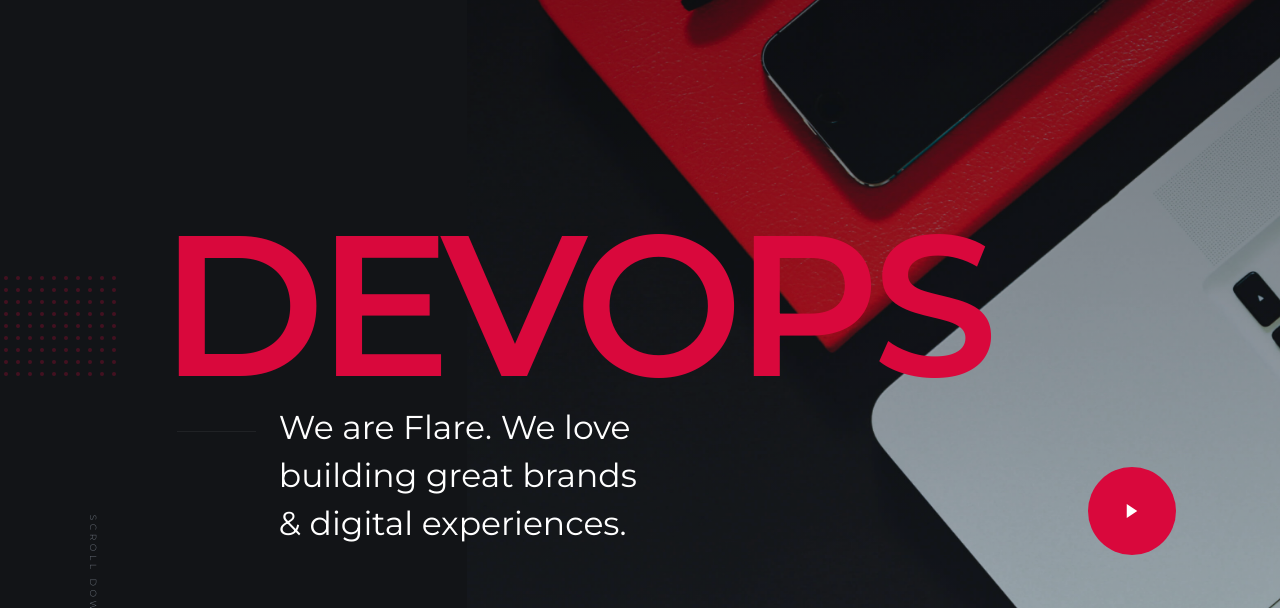
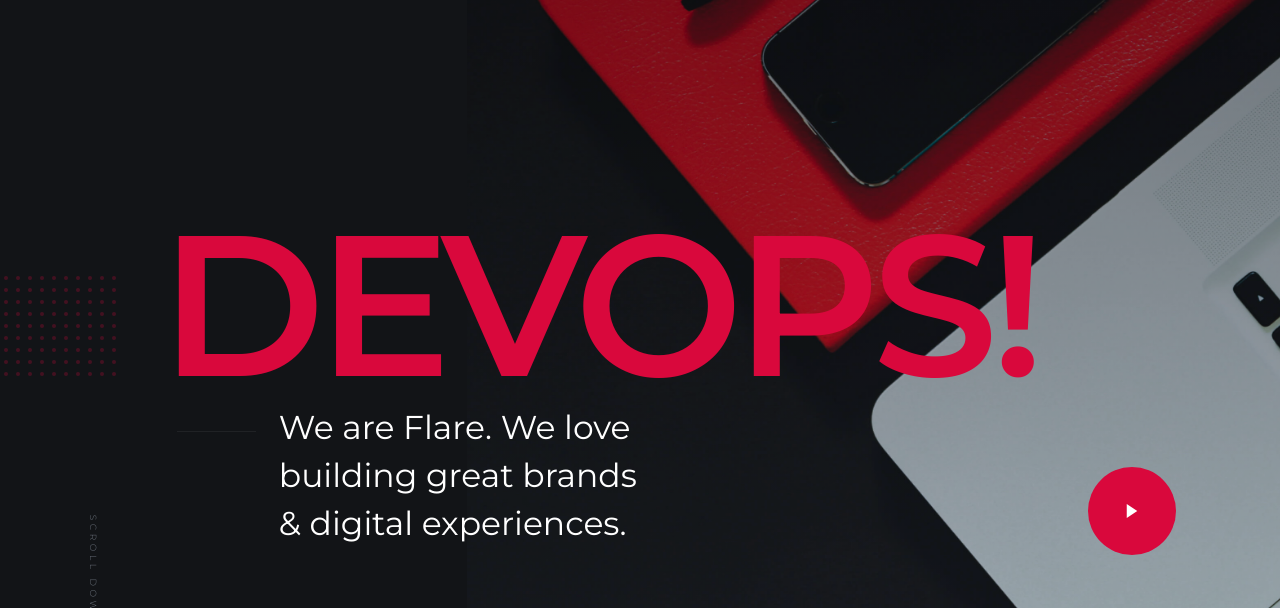
Before and after one commit to SophieKumagai/estudandoDevopsStatic, a plain HTML site: page index.html in a window 1280 px wide. Shown: the part 101-709 px from the top of the page. Drawn offline with Linux system fonts and the light colour scheme.

Commit message:
Update index.html

```diff
--- a/index.html
+++ b/index.html
@@ -90,7 +90,7 @@
         <div class="row s-hero__content">
             <div class="column">
 
-                <h1>DEVOPS</h1>
+                <h1>DEVOPS!</h1>
                 <div class="s-hero__content-about">
 
                     <p>
```
